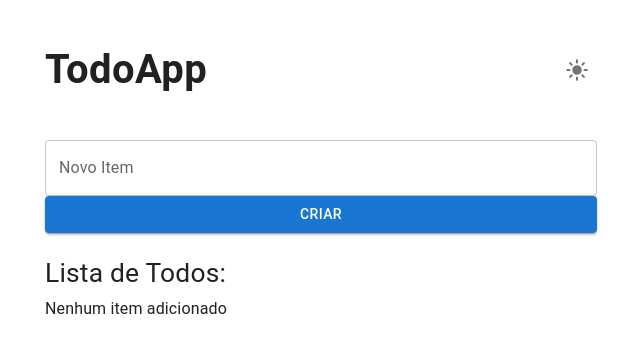
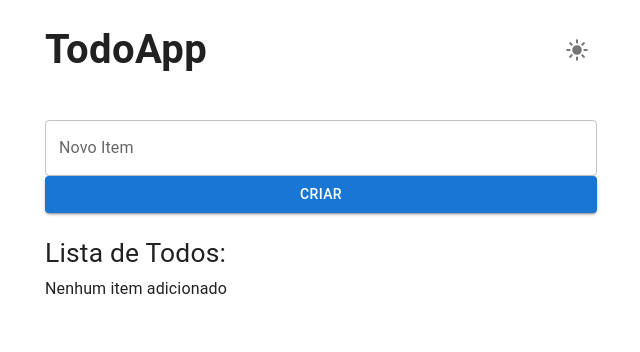
Before and after one commit to ribeiro-dev/react-todo, a React (Vite) app: page / in a window 1280 px wide. Shown: the top 352 px of the page, without its empty margins (319-959 px from the left). Built offline with nearby package versions, Linux system fonts and the light colour scheme; the HTML template or start-up script is replaced by a standard one.

Commit message:
style: change title padding

```diff
--- a/src/pages/Home/index.jsx
+++ b/src/pages/Home/index.jsx
@@ -72,7 +72,8 @@ export default function Index({ toggleTheme, theme }) {
           display: 'flex',
           alignItems: 'center',
           justifyContent: 'space-between',
-          py: '40px',
+          pt: '20px',
+          pb: '40px'
           }}>
           <Typography
             component='h1'
```
